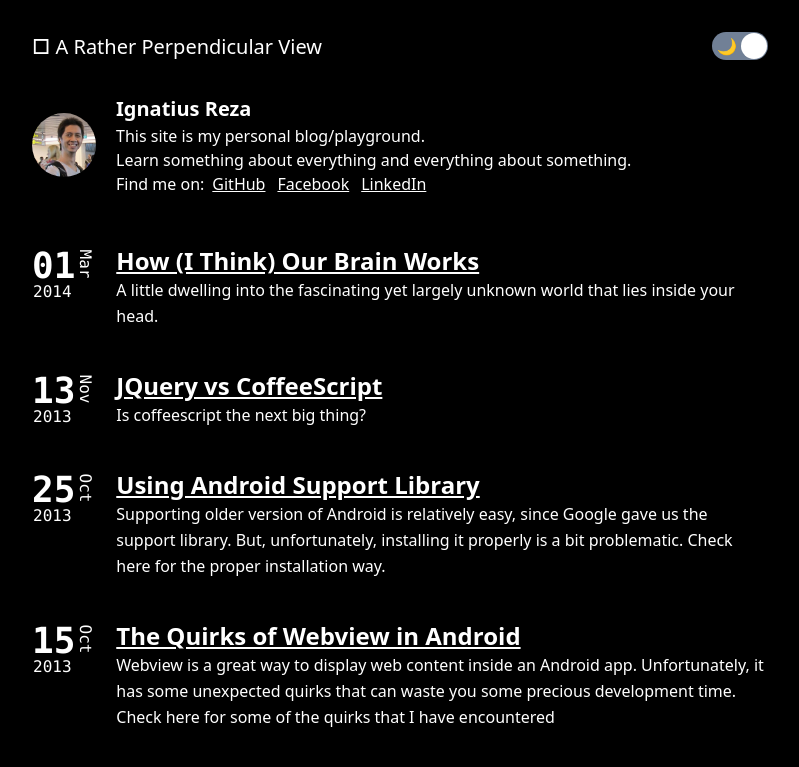
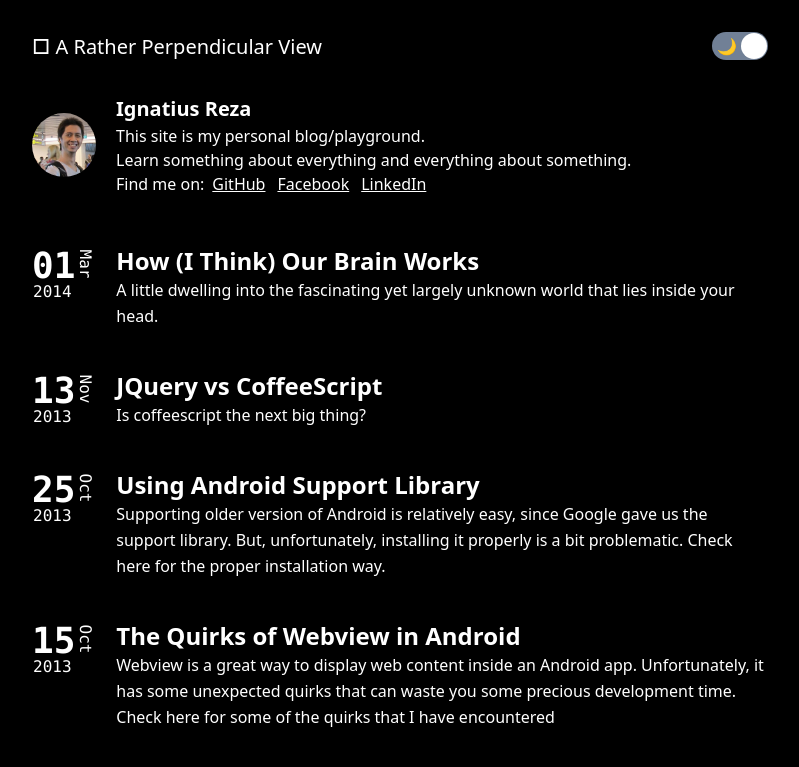
Before and after one commit to ignatiusreza/blog, a Gatsby site: page / in a window 1280 px wide. Shown: the top 767 px of the page, without its empty margins (240-1039 px from the left). Built offline with nearby package versions, Linux system fonts and the light colour scheme; Gatsby itself is replaced by a stand-in of ours; some packages are replaced by stand-ins of ours.

Commit message:
title in index shouldn't be underlined

```diff
--- a/src/components/styles/base.css
+++ b/src/components/styles/base.css
@@ -52,7 +52,7 @@ a {
 }
 
 .article-title {
-  @apply font-bold text-2xl leading-snug;
+  @apply font-bold text-2xl leading-snug no-underline;
   max-width: calc(100% - 60px);
 }
 
```
